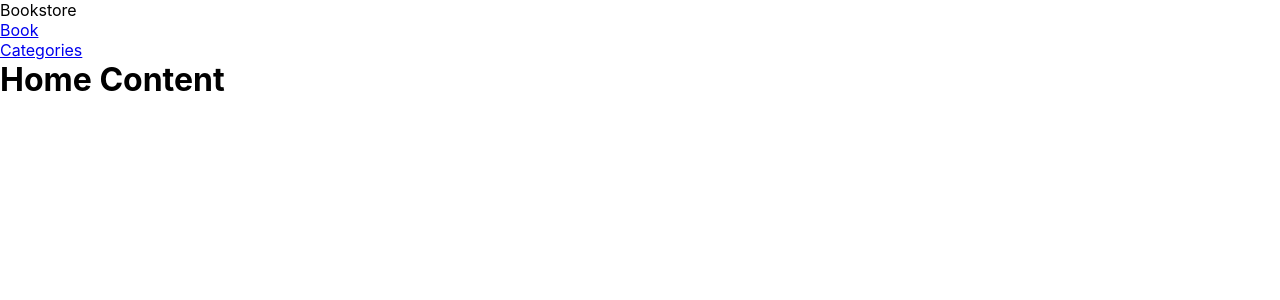
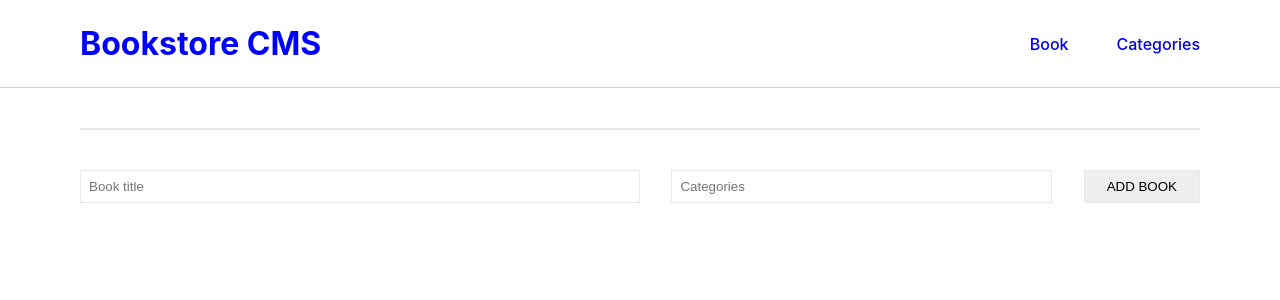
Before and after one commit to bronnie313/bookstore, a React (Create React App) app: page / in a window 1280 px wide. Shown: the top 300 px of the page. Built offline with nearby package versions, Linux system fonts and the light colour scheme.

Commit message:
add form components

```diff
--- /dev/null
+++ b/src/components/Form.js
@@ -0,0 +1,13 @@
+import './styles/Form.css';
+
+const Form = () => (
+  <div>
+    <form action="">
+      <input type="text" className="book_title" placeholder="Book title" />
+      <input type="text" className="category_entry" placeholder="Categories" />
+      <button type="submit">ADD BOOK</button>
+    </form>
+  </div>
+);
+
+export default Form;
--- a/src/components/Header.js
+++ b/src/components/Header.js
@@ -1,8 +1,9 @@
 import { NavLink } from 'react-router-dom';
+import './styles/Header.css';
 
 const Header = () => (
   <nav>
-    <div className="logo">Bookstore</div>
+    <div className="logo">Bookstore CMS</div>
     <ul className="navlinks">
       <li><NavLink className="link" to="/">Book</NavLink></li>
       <li><NavLink className="link" to="/Categories">Categories</NavLink></li>
--- a/src/components/Home.js
+++ b/src/components/Home.js
@@ -1,6 +1,9 @@
+import Form from './Form';
+
 const Home = () => (
-  <div>
-    <h1>Home Content</h1>
+  <div className="home">
+    <hr />
+    <Form />
   </div>
 );
 
--- /dev/null
+++ b/src/components/styles/Form.css
@@ -0,0 +1,29 @@
+hr {
+  margin: 2.5em 5em;
+  border: solid 1px #e8e8e8;
+}
+
+form {
+  margin: 0 5em;
+  display: flex;
+  justify-content: space-between;
+}
+
+.book_title {
+  width: 50%;
+  padding: 8px;
+  outline: none;
+  border: 1px solid #e8e8e8;
+}
+
+.category_entry {
+  width: 34%;
+  padding: 8px;
+  outline: none;
+  border: 1px solid #e8e8e8;
+}
+
+button {
+  padding: 0 22px;
+  border: 1px solid #e8e8e8;
+}
--- /dev/null
+++ b/src/components/styles/Header.css
@@ -0,0 +1,26 @@
+nav {
+  display: flex;
+  justify-content: space-between;
+  padding: 1.5rem 5rem;
+  border-bottom: 1px solid lightgray;
+  align-items: center;
+}
+
+.logo {
+  font-size: 2rem;
+  font-weight: 700;
+  color: blue;
+}
+
+ul {
+  display: flex;
+  gap: 3rem;
+  align-items: center;
+  list-style: none;
+}
+
+.link {
+  text-decoration: none;
+  font-size: 1rem;
+  font-weight: 500;
+}
```
